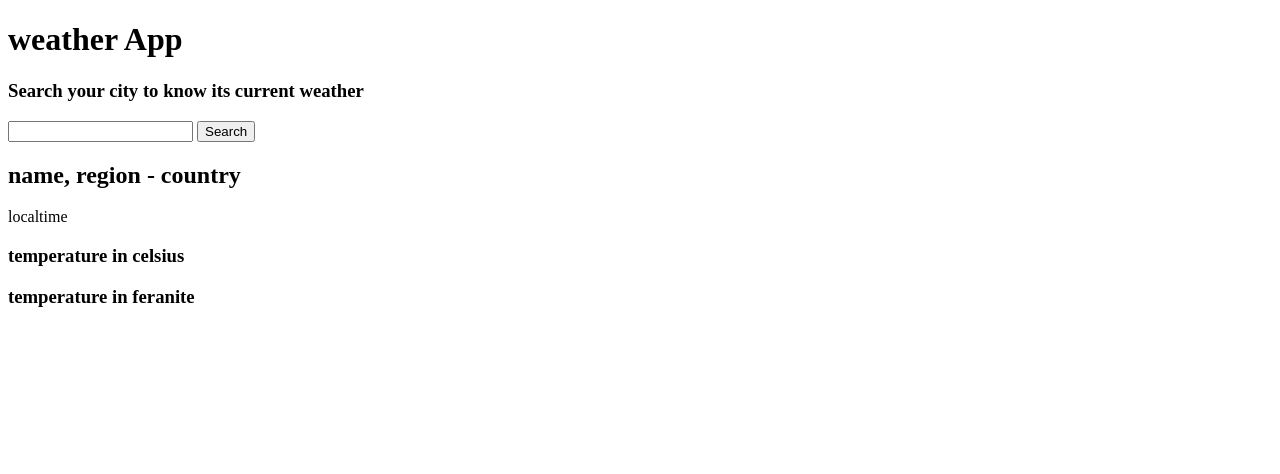
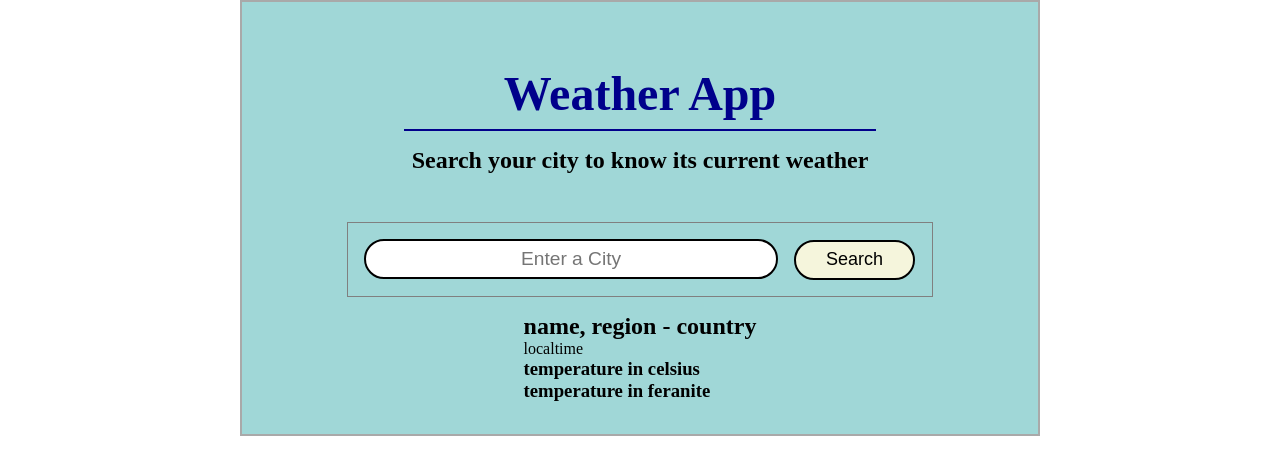
Before and after one commit to gauri076/Weather-App, a plain HTML site: page index.html in a window 1280 px wide. Drawn offline with Linux system fonts and the light colour scheme.

Commit message:
added a stylles

```diff
--- a/index.html
+++ b/index.html
@@ -4,17 +4,22 @@
     <meta charset="UTF-8">
     <meta name="viewport" content="width=device-width, initial-scale=1.0">
     <title>Document</title>
+    <link rel="stylesheet" href="style.css">
 </head>
 <body>
-    <div>
-        <h1>weather App</h1>
-        <h3>Search your city to know its current weather</h3>
+<div id="outer-div">
+        <div id="header-div">
+        <h1 id="h1">Weather App</h1>
+        <h2 id="h2">Search your city to know its current weather</h2>
+        </div>
 
-        <input id= "city-input" type="text">
+        <div id="search-div">
+        <input id= "city-input" type="text" placeholder="Enter a City">
         <button id="search-btn">Search</button>
-    </div>
+        </div>
 
-    <div>
+
+    <div id="last-div">
         <h2 id="city-names">name, region - country </h2>
          <p id="city-time">localtime</p>
         <h3 id="celcius">temperature in celsius</h3>
@@ -22,6 +27,8 @@
 
     </div>
 
+</div>
+
     <script src="script.js" ></script>
 </body>
 </html>
--- a/script.js
+++ b/script.js
@@ -1,5 +1,6 @@
 const button = document.getElementById("search-btn");
 const input = document.getElementById("city-input");
+
 const cityNames = document.getElementById("city-names");
 const cityTime = document.getElementById("city-time");
 const tempCelcius = document.getElementById("celcius");
@@ -16,7 +17,11 @@ async function getData(cityName){
 
 button.addEventListener("click", async () => {
     const value = input.value;
-    const result = getData(value);
+    const result = await getData(value);
+    console.log(result);
     cityNames.innerText =`${result.location.name}, ${result.location.region} - ${result.location.country}`;
+    cityTime.innerText =`${result.location.localtime}`;
+    tempCelcius.innerText = `${result.current.temp_c}`;
+    tempFeranite.innerText = `temprature in Feranite:${result.current.temp_f}`
 
 });
--- /dev/null
+++ b/style.css
@@ -0,0 +1,64 @@
+*{
+    margin: 0;
+    padding: 0;
+    box-sizing: border-box;
+}
+
+#outer-div{
+    width: 50rem;
+    height: 100%;
+    margin: auto;
+    padding: 2rem;
+    background-color: rgb(160, 215, 215);
+    display: flex;
+    flex-direction: column;
+    align-items: center;
+    justify-content: center;
+    border: 2px solid darkgray
+}
+
+#header-div{
+    margin: 1rem;
+    text-align: center;
+}
+
+#h1{
+    font-size: 3rem;
+    margin:0.5rem;
+    padding:0.5rem;
+    color: darkblue;
+    border-bottom: 2px solid darkblue;
+}
+
+#h2{
+    font:1.5rem;
+    margin:0.5rem;
+    padding:0.5rem;
+}
+
+#search-div{
+    margin:1rem;
+    padding: 1rem;
+    border: 1px solid gray;
+    width: 80%;
+
+}
+
+#city-input{
+    width: 75%;
+    height: 2.5rem;
+    font-size: 1.2rem;
+    border: 2px solid #000;
+    border-radius: 40px;
+    text-align: center;
+}
+
+#search-btn{
+    width: 22%;
+    height: 2.5rem;
+    border:2px solid black;
+    border-radius:30px;
+    margin-left: 12px;
+    font-size: large;
+    background-color: beige;
+}
```
